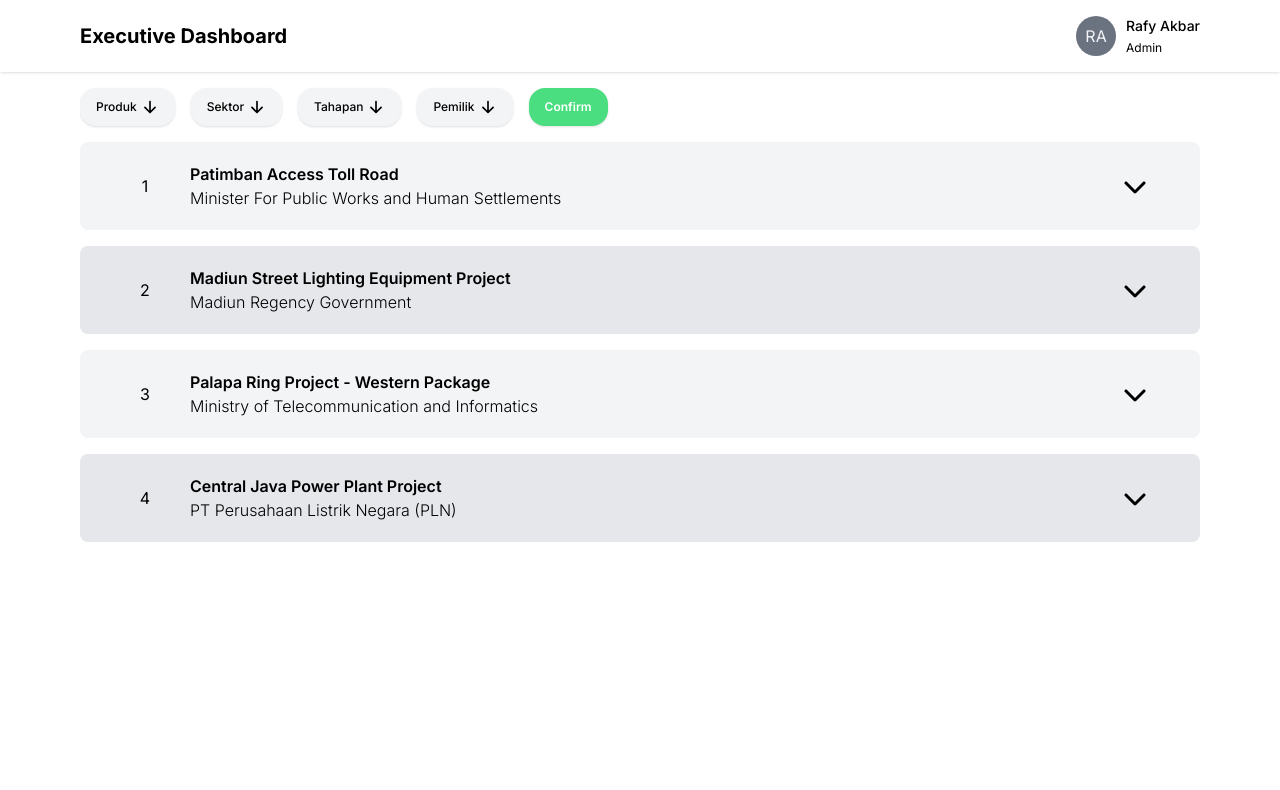
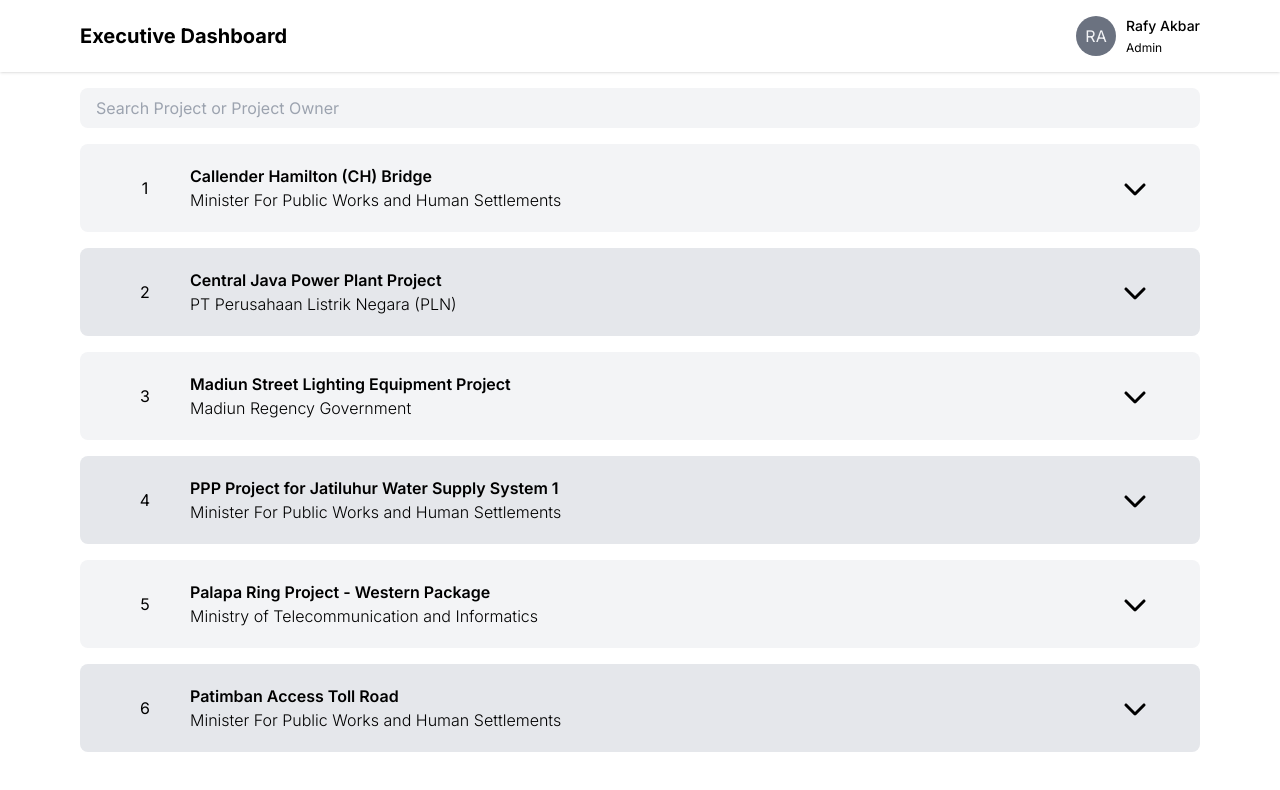
Before and after one commit to Rafyakbar02/project-database, a Next.js app: page /details in a window 1280 px wide. Shown: the top 790 px of the page. Built offline with nearby package versions, Linux system fonts and the light colour scheme.

Commit message:
added search bar and hid filters temporarily

```diff
--- a/app/details/page.jsx
+++ b/app/details/page.jsx
@@ -1,16 +1,34 @@
+"use client";
+
 import Accordion from "@/components/Accordion";
-import React from "react";
+import React, { useState } from "react";
 import { projects } from "@/constants";
 import FiltersPanel from "@/components/FiltersPanel";
 
 function Details() {
+  const [query, setQuery] = useState("");
+
   return (
     <div>
-      <FiltersPanel />
-      <div className="flex flex-col gap-4">
-        {projects.map((p, i) => (
+      {/* <FiltersPanel /> */}
+      <div className="flex flex-col gap-4 my-4">
+        <input
+          type="text"
+          placeholder="Search Project or Project Owner"
+          className="bg-gray-100 hover:bg-gray-200 mb-0 md:mx-20 mx-4 px-4 py-2 rounded-lg"
+          onChange={(e) => setQuery(e.target.value.toLowerCase())}
+        />
+        {projects
+          .sort((a, b) => (a.title > b.title ? 1 : -1))
+          .filter(
+            (p) =>
+              p.title.toLowerCase().includes(query) ||
+              p.division.toLowerCase().includes(query)
+          )
+          .map((p, i) => (
             <Accordion
               i={i + 1}
+              key={p.id}
               title={p.title}
               division={p.division}
               totalInvestment={p.totalInvestment}
--- a/app/page.jsx
+++ b/app/page.jsx
@@ -4,8 +4,7 @@ import FiltersPanel from "@/components/FiltersPanel";
 export default function Home() {
   return (
     <div>
-      <FiltersPanel />
-      <section className="grid grid-cols-2 sm:flex sm:flex-row gap-2 sm:gap-4 mx-4 md:mx-20">
+      <section className="grid grid-cols-2 sm:flex sm:flex-row gap-2 sm:gap-4 m-4 md:mx-20">
         <InfoCard number={141} type={"Total Projects"} />
         <InfoCard number={33} type={"Signed Projects"} />
         <InfoCard number={58} type={"Long List Projects"} />
--- a/components/Filter.jsx
+++ b/components/Filter.jsx
@@ -19,7 +19,7 @@ const Filter = ({ type, name }) => {
 
   useEffect(() => {
     document.addEventListener("mousedown", (e) => {
-      if (!dropRef.current.contains(e.target)) {
+      if (!dropRef?.current?.contains(e.target)) {
         setOpen(false);
       }
     });
--- a/components/FiltersPanel.jsx
+++ b/components/FiltersPanel.jsx
@@ -1,14 +1,14 @@
 import React from "react";
 import Filter from "./Filter";
-import { produk, sektor, tahapan, pemilik } from "@/constants";
+import { product, sector, phase, pjkp } from "@/constants";
 
 const FiltersPanel = () => {
   return (
-    <section className="py-4 px-4 sm:px-0 flex gap-4 overflow-x-auto md:mx-20">
-      <Filter type={produk} name={"Produk"} />
-      <Filter type={sektor} name={"Sektor"} />
-      <Filter type={tahapan} name={"Tahapan"} />
-      <Filter type={pemilik} name={"Pemilik"} />
+    <section className="py-4 px-4 md:px-0 flex gap-4 overflow-x-auto md:mx-20">
+      <Filter type={product} name={"Product"} />
+      <Filter type={sector} name={"Sector"} />
+      <Filter type={phase} name={"Phase"} />
+      <Filter type={pjkp} name={"PJPK"} />
       <button
         type="submit"
         className="bg-green-400 rounded-2xl px-4 py-2.5 text-xs font-semibold shadow text-white"
--- a/components/InfoCard.jsx
+++ b/components/InfoCard.jsx
@@ -8,7 +8,7 @@ const InfoCard = ({ number, type }) => {
 
   return (
     <div
-      className="bg-gray-100 rounded-2xl flex flex-col items-center sm:items-start justify-center gap-1 p-4 h-24 min-w-fit cursor-pointer"
+      className="bg-gray-100 hover:bg-gray-200 rounded-2xl flex flex-col items-center sm:items-start justify-center gap-1 p-4 h-24 min-w-fit cursor-pointer"
       onClick={() => router.push("/details")}
     >
       <h2 className="text-4xl font-bold">{number}</h2>
--- a/components/Navbar.jsx
+++ b/components/Navbar.jsx
@@ -4,7 +4,7 @@ import Link from "next/link";
 
 const Navbar = () => {
   return (
-    <nav className="bg-white w-full px-4 sm:px-0 py-4 shadow">
+    <nav className="bg-white w-full px-4 md:px-0 py-4 shadow">
       <div className="flex flex-row justify-between items-center md:mx-20">
         <Link href="/">
           <h1 className="text-black text-xl font-bold">Executive Dashboard</h1>
--- a/constants/index.js
+++ b/constants/index.js
@@ -1,74 +1,80 @@
-export const produk = [
+export const product = [
   {
-    value: "produk-1",
+    value: "product-1",
     label: "KPBU",
   },
   {
-    value: "produk-2",
+    value: "product-2",
     label: "Non-KPBU",
   },
   {
-    value: "produk-3",
+    value: "product-3",
     label: "PDF",
   },
 ];
 
-export const sektor = [
+export const sector = [
   {
-    value: "sektor-1",
-    label: "Jalan",
+    value: "sector-1",
+    label: "Road",
   },
   {
-    value: "sektor-2",
-    label: "Pariwisata",
+    value: "sector-2",
+    label: "Tourism",
   },
   {
-    value: "sektor-3",
-    label: "Telekomunikasi",
+    value: "sector-3",
+    label: "Telecommunication",
   },
   {
-    value: "sektor-4",
-    label: "Ketenagalistrikan",
+    value: "sector-4",
+    label: "Electricity",
   },
   {
-    value: "sektor-5",
-    label: "Transportasi",
+    value: "sector-5",
+    label: "Transportation",
   },
 ];
 
-export const tahapan = [
+export const phase = [
   {
-    value: "tahapan-1",
+    value: "phase-1",
     label: "Planning",
   },
   {
-    value: "tahapan-2",
+    value: "phase-2",
     label: "Signing",
   },
   {
-    value: "tahapan-3",
+    value: "phase-3",
     label: "Finished",
   },
 ];
 
-export const pemilik = [
+export const pjkp = [
   {
-    value: "pemilik-1",
-    label: "Kementerian PUPR",
+    value: "pjkp-1",
+    label: "Minister For Public Works and Human Settlements",
   },
   {
-    value: "pemilik-2",
-    label: "Kementerian Pendidikan",
+    value: "pjkp-2",
+    label: "Madiun Regency Government",
   },
   {
-    value: "pemilik-3",
-    label: "Kementerian Keuangan",
+    value: "pjkp-3",
+    label: "Ministry of Telecommunication and Informatics",
+  },
+  {
+    value: "pjkp-4",
+    label: "PT Perusahaan Listrik Negara (PLN)",
   },
 ];
 
 export const projects = [
   {
+    id: "project-1",
     title: "Patimban Access Toll Road",
+    sector: "Road",
     division: "Minister For Public Works and Human Settlements",
     totalInvestment: "5,02 Trillion (IDR)",
     signingDate: "24 Jan 2023",
@@ -76,7 +82,9 @@ export const projects = [
     effectiveDate: "1 Feb 2023",
   },
   {
+    id: "project-2",
     title: "Madiun Street Lighting Equipment Project",
+    sector: "Energy Conservation",
     division: "Madiun Regency Government",
     totalInvestment: "100 Billion (IDR)",
     signingDate: "20 Sep 2022",
@@ -84,7 +92,9 @@ export const projects = [
     effectiveDate: "1 Oct 2022",
   },
   {
+    id: "project-3",
     title: "Palapa Ring Project - Western Package",
+    sector: "Telecommunication",
     division: "Ministry of Telecommunication and Informatics",
     totalInvestment: "1,2 Trillion (IDR)",
     signingDate: "29 Feb 2016",
@@ -92,11 +102,33 @@ export const projects = [
     effectiveDate: "10 Nov 2016",
   },
   {
+    id: "project-4",
     title: "Central Java Power Plant Project",
+    sector: "Electricity",
     division: "PT Perusahaan Listrik Negara (PLN)",
     totalInvestment: "61,4 Trillion (IDR)",
     signingDate: "06 Oct 2011",
     totalExposure: "-",
     effectiveDate: "03 Jun 2016",
   },
+  {
+    id: "project-5",
+    title: "Callender Hamilton (CH) Bridge",
+    sector: "Road",
+    division: "Minister For Public Works and Human Settlements",
+    totalInvestment: "2,4 Trillion (IDR)",
+    signingDate: "06 Dec 2021",
+    totalExposure: "-",
+    effectiveDate: "-",
+  },
+  {
+    id: "project-6",
+    title: "PPP Project for Jatiluhur Water Supply System 1",
+    sector: "Water",
+    division: "Minister For Public Works and Human Settlements",
+    totalInvestment: "1,675 Trillion (IDR)",
+    signingDate: "19 Feb 2021",
+    totalExposure: "-",
+    effectiveDate: "-",
+  },
 ];
```
Lines whose indentation alone changed are shown as unchanged.
